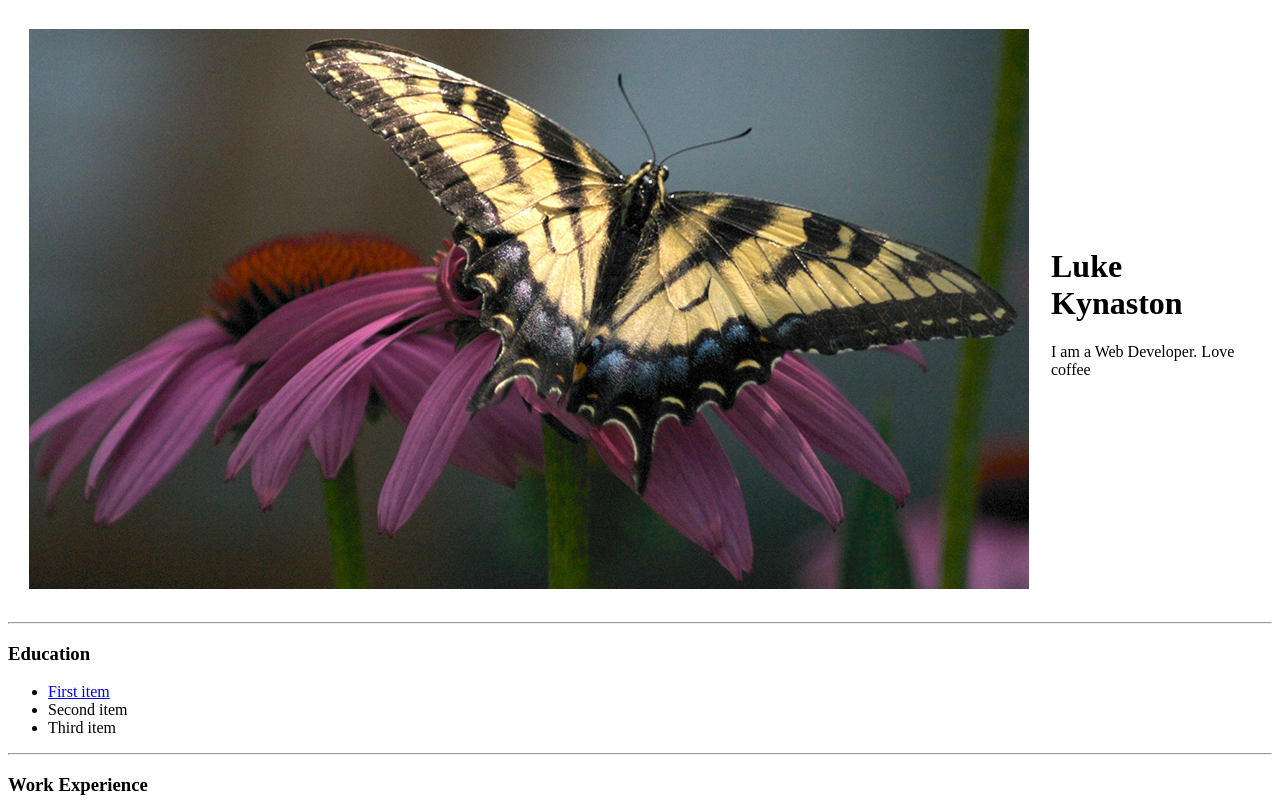
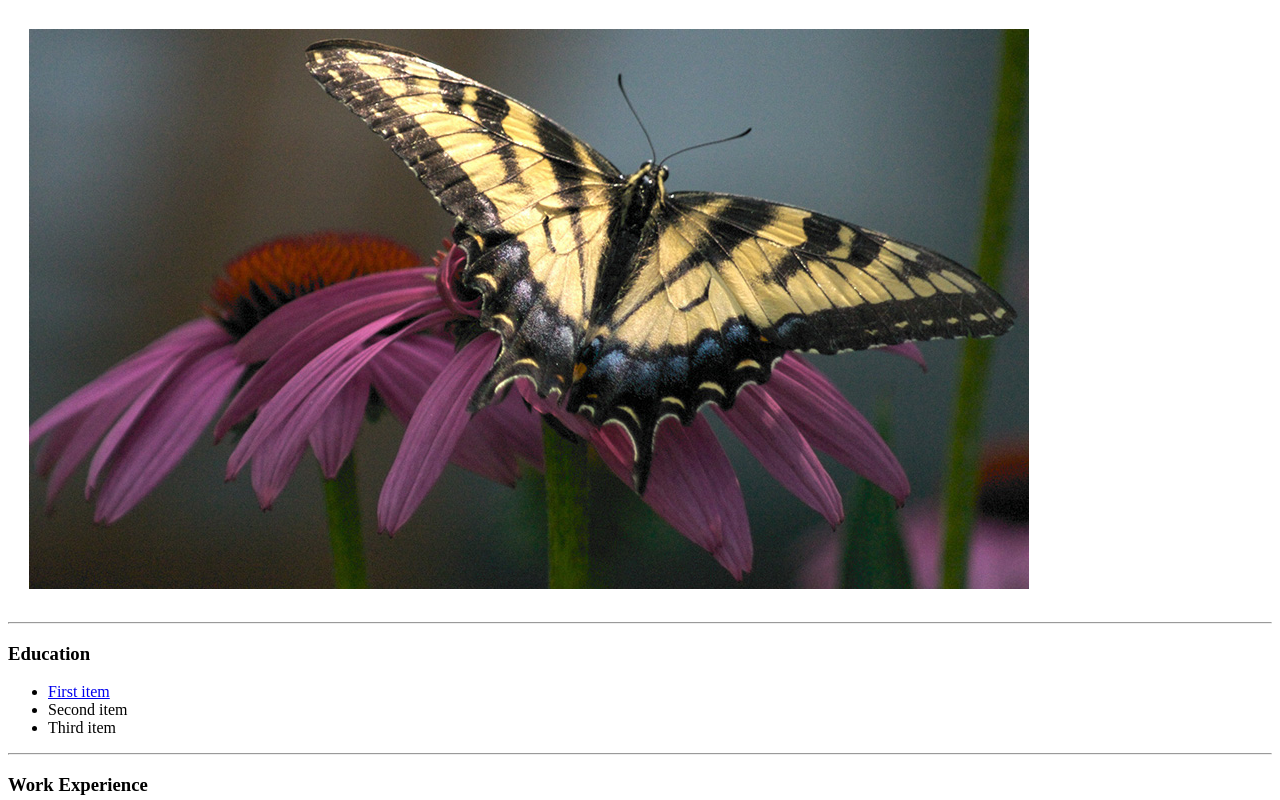
Before and after one commit to LukeKynaston98/cv, a plain HTML site: page index.html in a window 1280 px wide. Shown: the top 800 px of the page. Drawn offline with Linux system fonts and the light colour scheme.

Commit message:
updated index

```diff
--- a/index.html
+++ b/index.html
@@ -8,9 +8,9 @@
     <table cellspacing="20">
       <tr>
         <td><img src="visual-reverse-image-search-v2_intro.jpg" alt="an image of a butterfly"></td>
-        <td><h1>Luke Kynaston</h1>
-        <!--<p><em>Learning stuff.</em><a href="https://www.appbrewery.co/">App Brewery</a></p>-->
-        <p>I am a Web Developer. Love coffee</p></td>
+        <!--<td><h1>Luke Kynaston</h1>
+        <p><em>Learning stuff.</em><a href="https://www.appbrewery.co/">App Brewery</a></p>
+        <p>I am a Web Developer. Love coffee</p></td>-->
       </tr>
     </table>
     <hr />
```
